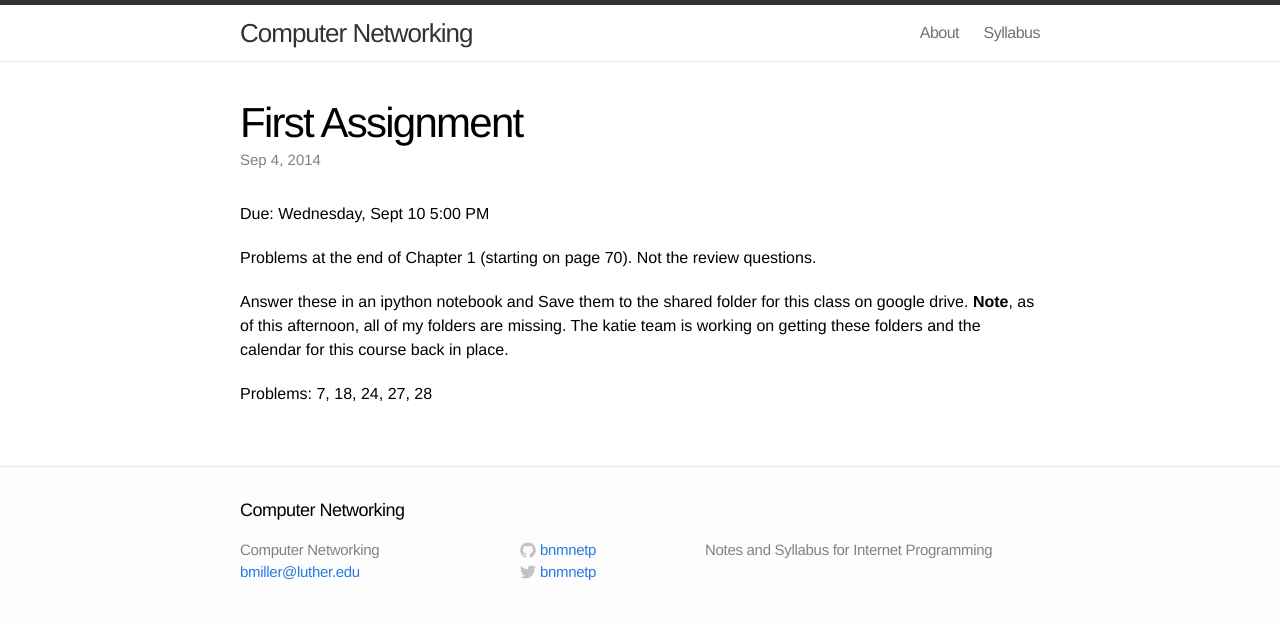
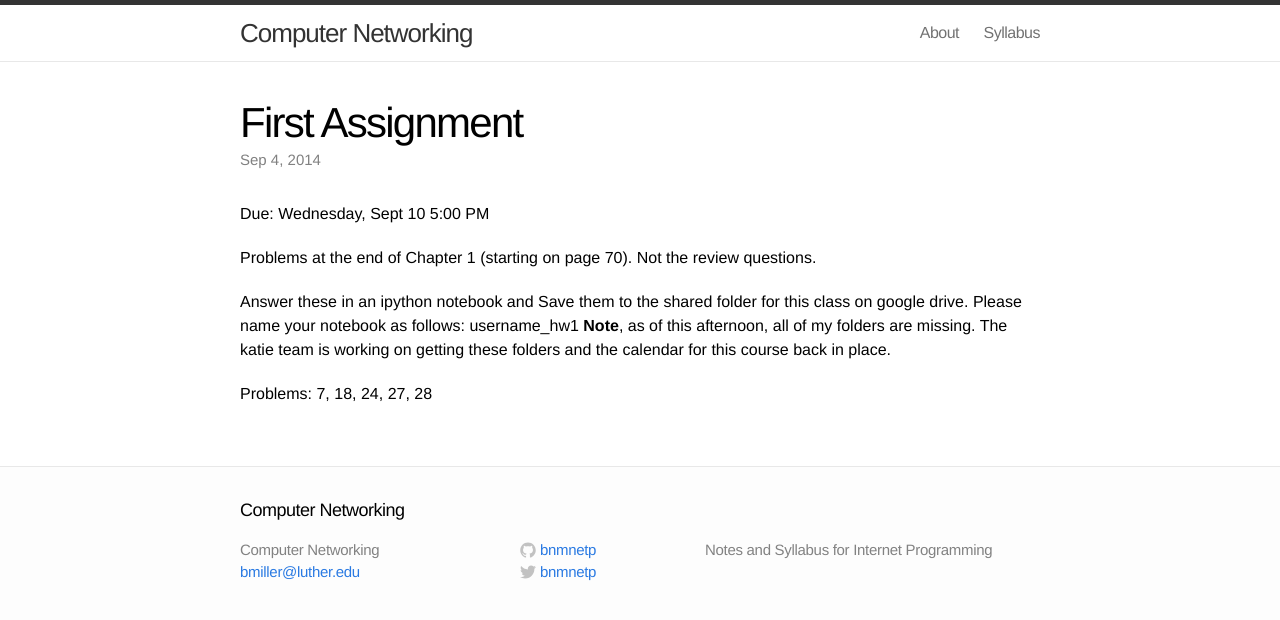
Before and after one commit to bnmnetp/CS341, a Jekyll site: the page built from _posts/2014-09-04-first-assignment.markdown, in a window 1280 px wide. Shown: the top 620 px of the page. Built offline with Jekyll 4.4.1, drawn with Linux system fonts in a browser that asks for light colours.

Commit message:
update first assignment

```diff
--- a/_posts/2014-09-04-first-assignment.markdown
+++ b/_posts/2014-09-04-first-assignment.markdown
@@ -9,6 +9,6 @@ Due:  Wednesday, Sept 10 5:00 PM
 
 Problems at the end of Chapter 1 (starting on page 70).  Not the review questions.
 
-Answer these in an ipython notebook and Save them to the shared folder for this class on google drive.  **Note**, as of this afternoon, all of my folders are missing.  The katie team is working on getting these folders and the calendar for this course back in place.
+Answer these in an ipython notebook and Save them to the shared folder for this class on google drive.  Please name your notebook as follows: username_hw1  **Note**, as of this afternoon, all of my folders are missing.  The katie team is working on getting these folders and the calendar for this course back in place.
 
 Problems:  7, 18, 24, 27, 28
```
